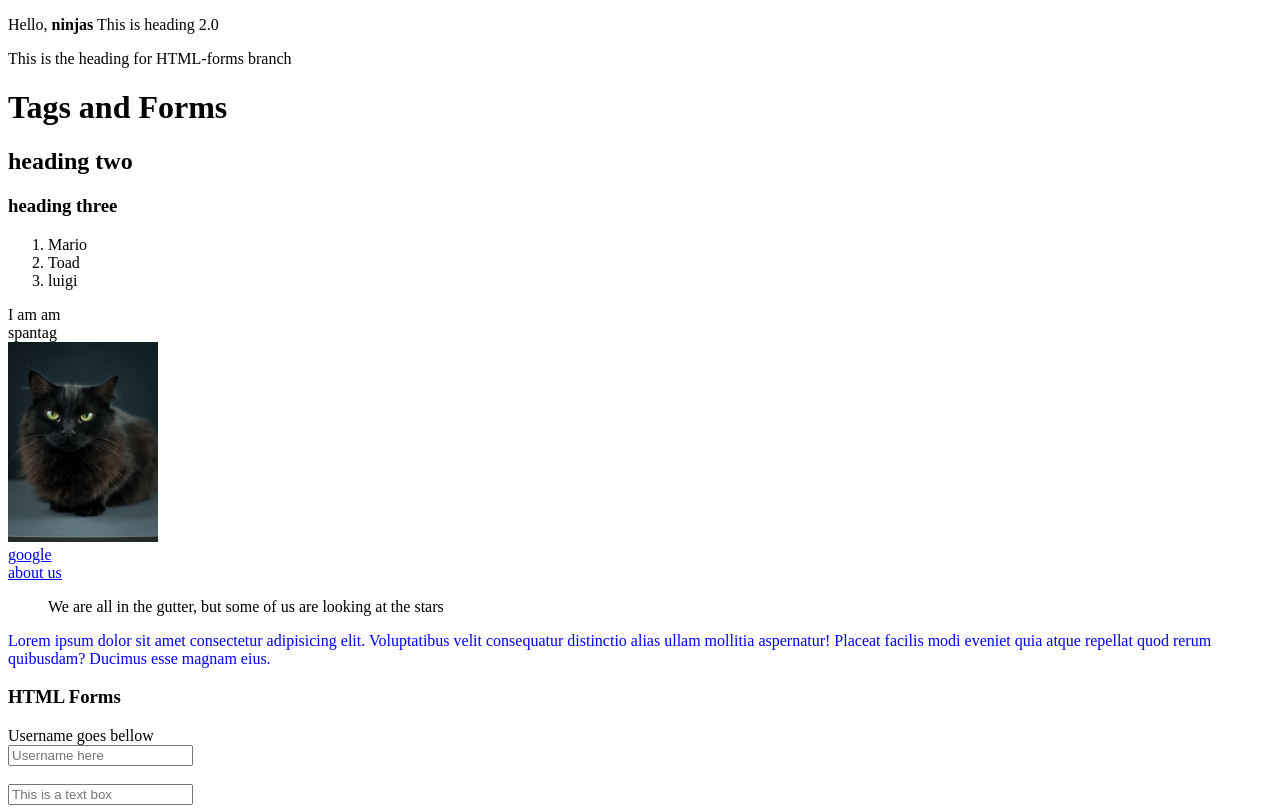
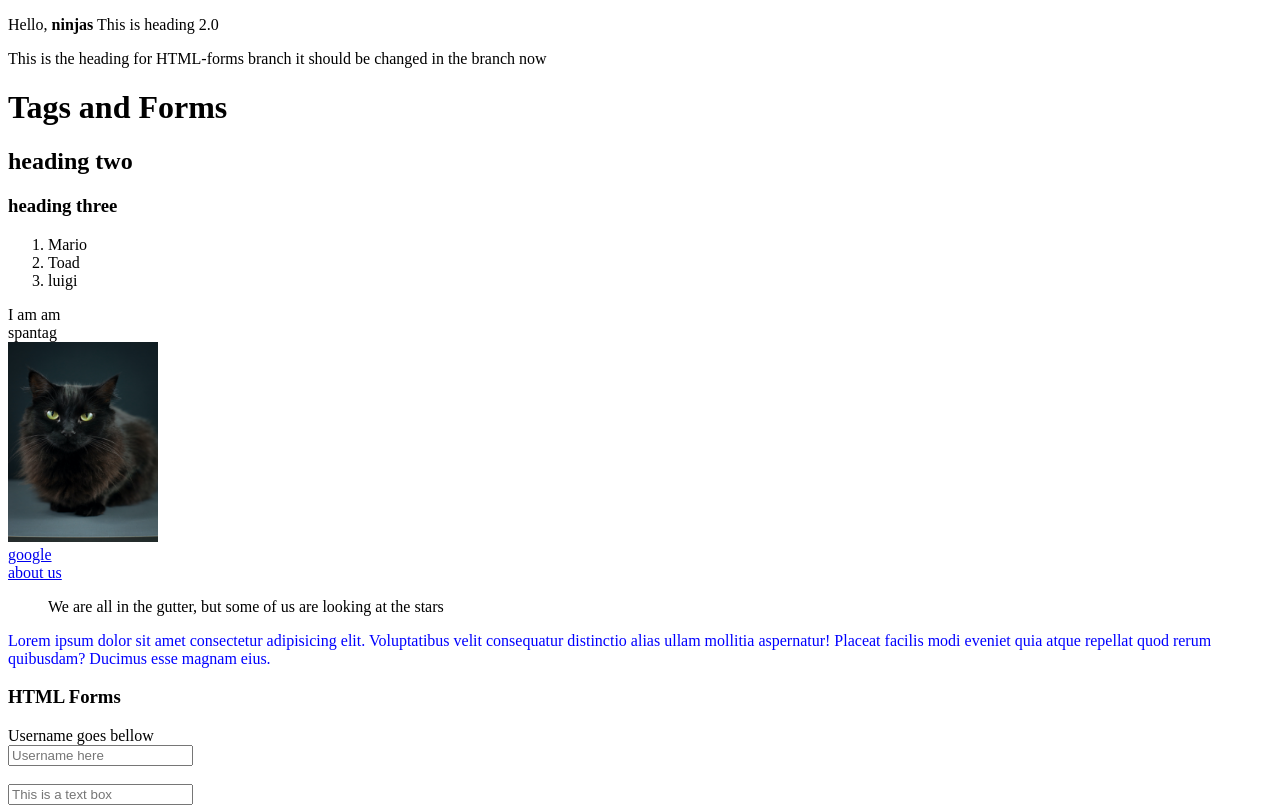
Before and after one commit to Harnishco/HTML-Intro_Net-Ninja, a plain HTML site: page index.html in a window 1280 px wide. Shown: the top 808 px of the page. Drawn offline with Linux system fonts and the light colour scheme.

Commit message:
changed the paragraph to test

```diff
--- a/index.html
+++ b/index.html
@@ -10,7 +10,7 @@
 
    <div>
     <p>Hello, <strong>ninjas</strong> This is heading 2.0</p>
-    <p>This is the heading for HTML-forms branch</p>
+    <p>This is the heading for HTML-forms branch it should be changed in the branch now</p>
    </div>
 
    <div>
```
